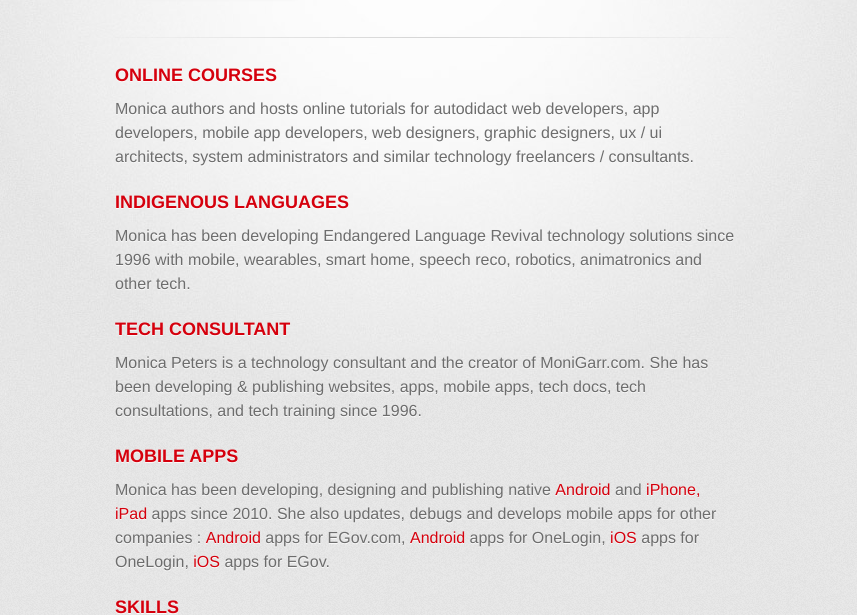
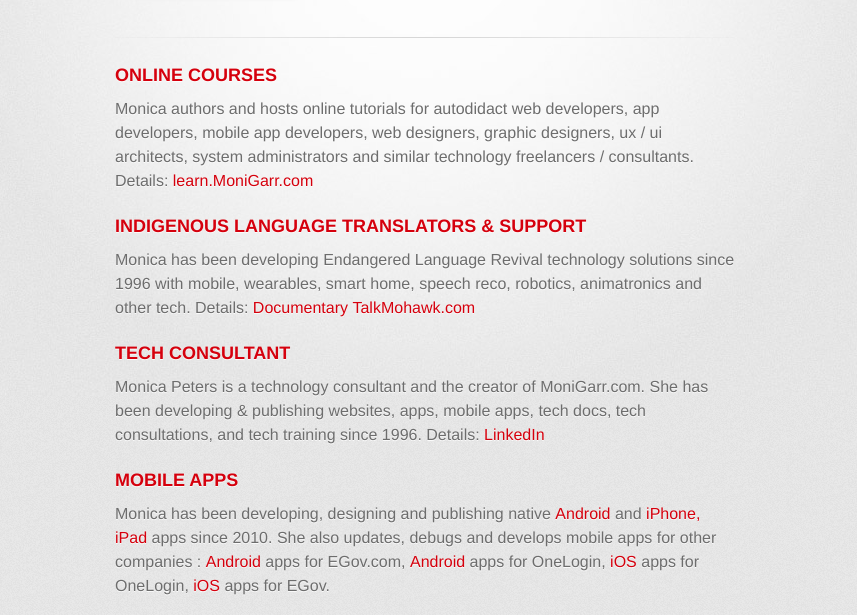
Before and after one commit to monigarr/monigarr.github.io, a plain HTML site: page index.html in a window 1280 px wide. Shown: the part 178-793 px from the top of the page, without its empty margins (215-1072 px from the left). Drawn offline with Linux system fonts and the light colour scheme; a web font is replaced by a local one.

Commit message:
Update index.html

```diff
--- a/index.html
+++ b/index.html
@@ -32,17 +32,17 @@
           <h3>
 <a id="welcome-to-github-pages" class="anchor" href="#welcome-to-github-pages" aria-hidden="true"><span aria-hidden="true" class="octicon octicon-link"></span></a>ONLINE COURSES</h3>
 
-<p>Monica authors and hosts online tutorials for autodidact web developers, app developers, mobile app developers, web designers, graphic designers, ux / ui architects, system administrators and similar technology freelancers / consultants.</p>
+<p>Monica authors and hosts online tutorials for autodidact web developers, app developers, mobile app developers, web designers, graphic designers, ux / ui architects, system administrators and similar technology freelancers / consultants. Details: <a href="http://learn.monigarr.com" target="monigarr">learn.MoniGarr.com</a></a></p>
 
 <h3>
-<a id="designer-templates" class="anchor" href="#designer-templates" aria-hidden="true"><span aria-hidden="true" class="octicon octicon-link"></span></a>INDIGENOUS LANGUAGES</h3>
+<a id="designer-templates" class="anchor" href="#designer-templates" aria-hidden="true"><span aria-hidden="true" class="octicon octicon-link"></span></a>INDIGENOUS LANGUAGE TRANSLATORS & SUPPORT</h3>
 
-<p>Monica has been developing Endangered Language Revival technology solutions since 1996 with mobile, wearables, smart home, speech reco, robotics, animatronics and other tech.</p>
+<p>Monica has been developing Endangered Language Revival technology solutions since 1996 with mobile, wearables, smart home, speech reco, robotics, animatronics and other tech. Details: <a href="http://indspire.ca/laureate/monica-peters/" target="indspire">Documentary</a> </a><a href="http://www.TalkMohawk.com" target="blank">TalkMohawk.com</a></a></p>
 
 <h3>
 <a id="creating-pages-manually" class="anchor" href="#creating-pages-manually" aria-hidden="true"><span aria-hidden="true" class="octicon octicon-link"></span></a>TECH CONSULTANT</h3>
 
-<p>Monica Peters is a technology consultant and the creator of MoniGarr.com. She has been developing & publishing websites, apps, mobile apps, tech docs, tech consultations, and tech training since 1996.</p>
+<p>Monica Peters is a technology consultant and the creator of MoniGarr.com. She has been developing & publishing websites, apps, mobile apps, tech docs, tech consultations, and tech training since 1996. Details: <a href="http://www.LinkedIn.com/in/monigarr" target="linkedin">LinkedIn</a></a></p>
 
 <h3>
 <a id="authors-and-contributors" class="anchor" href="#authors-and-contributors" aria-hidden="true"><span aria-hidden="true" class="octicon octicon-link"></span></a>MOBILE APPS</h3>
```
